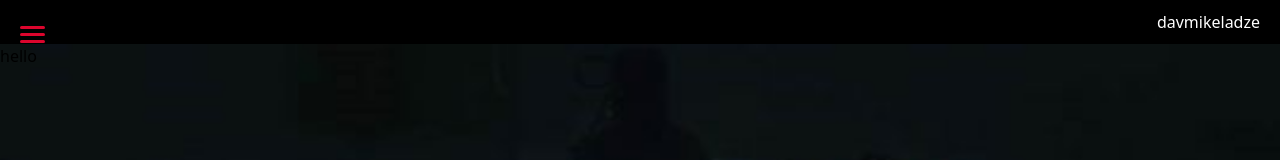
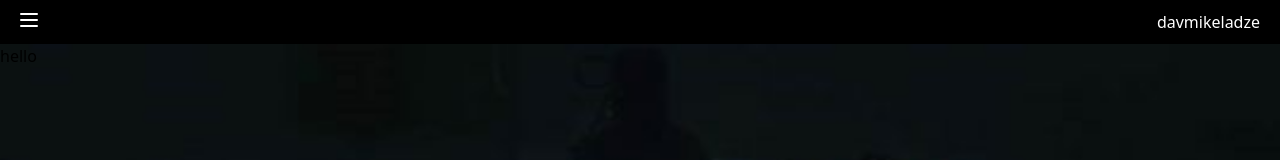
Before and after one commit to Davmike/new-portfolio, a React (Vite) app: page / in a window 1280 px wide. Shown: the top 160 px of the page. Built offline with nearby package versions, Linux system fonts and the light colour scheme; a web font is replaced by a local one.

Commit message:
add header

```diff
--- a/src/App.tsx
+++ b/src/App.tsx
@@ -1,11 +1,14 @@
+import { useState } from "react";
 import { MyContext } from "./Components/Context";
 import Header from "./Components/Header";
 import Home from "./Components/Home";
 
 function App() {
+  const [menuOpen, setMenuOpen] = useState<boolean>(false);
+
   return (
     <>
-      <MyContext.Provider value={{}}>
+      <MyContext.Provider value={{ menuOpen, setMenuOpen }}>
         <Header />
         <Home />
       </MyContext.Provider>
--- a/src/Components/Context.tsx
+++ b/src/Components/Context.tsx
@@ -1,7 +1,8 @@
 import { createContext, useContext } from "react";
 
 interface ComponentsProps {
-
+  menuOpen: boolean;
+  setMenuOpen: (menuOpen: boolean) => void;
 }
 
 export const MyContext = createContext<ComponentsProps | null>(null);
--- a/src/Components/Hamburger.tsx
+++ b/src/Components/Hamburger.tsx
@@ -1,9 +1,11 @@
-import { useState } from "react";
+import { useContext } from "react";
+import { MyContext } from "./Context";
 
 const buttonCategories = ["Home", "About", "Resume", "Work", "Contact"];
 
 const Hamburger = () => {
-  const [menuOpen, setMenuOpen] = useState(false);
+  const context = useContext(MyContext);
+  const { menuOpen, setMenuOpen }: any = context;
 
   const handleMenuClick = () => {
     setMenuOpen(!menuOpen);
--- a/src/Components/Header.tsx
+++ b/src/Components/Header.tsx
@@ -1,4 +1,3 @@
-import React from "react";
 import Hamburger from "./Hamburger";
 
 const buttonCategories = ["Home", "About", "Resume", "Work", "Contact"];
--- a/src/index.css
+++ b/src/index.css
@@ -41,16 +41,16 @@ body {
 }
 
 #menu-bar {
-  width: 25px;
+  width: 18px;
   height: 40px;
-  margin: 30px 0 20px 20px;
+  margin: 17px 0 20px 20px;
   cursor: pointer;
 }
 
 .bar {
-  height: 3px;
+  height: 2px;
   width: 100%;
-  background-color: #dc052d;
+  background-color: white;
   display: block;
   border-radius: 5px;
   transition: 0.3s ease;
@@ -71,11 +71,47 @@ body {
 
 .nav ul {
   padding: 0 22px;
+  transform: scale(0.94);
+  animation: scale 1s forwards cubic-bezier(0.5, 1, 0.89, 1);
+}
+
+@keyframes scale {
+  100% {
+    transform: scale(1);
+  }
+}
+
+li:nth-child(1) {
+  animation: fade-in 0.1s 0.1s forwards cubic-bezier(0.11, 0, 0.5, 0);
+}
+
+li:nth-child(2) {
+  animation: fade-in 0.3s 0.1s forwards cubic-bezier(0.11, 0, 0.5, 0);
+}
+
+li:nth-child(3) {
+  animation: fade-in 0.5s 0.1s forwards cubic-bezier(0.11, 0, 0.5, 0);
+}
+
+li:nth-child(4) {
+  animation: fade-in 0.7s 0.1s forwards cubic-bezier(0.11, 0, 0.5, 0);
+}
+
+li:nth-child(5) {
+  animation: fade-in 0.9s 0.1s forwards cubic-bezier(0.11, 0, 0.5, 0);
+}
+
+@keyframes fade-in {
+  100% {
+    opacity: 1;
+    filter: blur(0);
+  }
 }
 
 .nav li {
   list-style: none;
   padding: 12px 0;
+  filter: blur(4px);
 }
 
 .nav li a {
@@ -100,7 +136,7 @@ body {
   width: 0;
   height: 0;
   margin: 30px 0 20px 20px;
-  background: radial-gradient(circle, #dc052d, #dc052d);
+  background: radial-gradient(circle, black, black);
   border-radius: 50%;
   transition: 0.3s ease;
 }
@@ -122,7 +158,7 @@ body {
 }
 
 .change #bar3 {
-  transform: translateY(-6px) rotateZ(45deg);
+  transform: translateY(-3px) rotateZ(45deg);
 }
 
 .change-bg {
```
